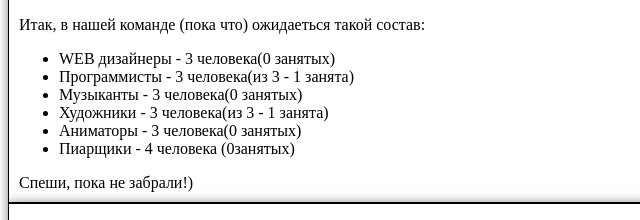
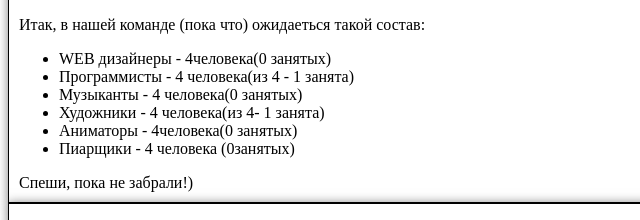
Before and after one commit to cat-team227/cat-team227.github.io, a plain HTML site: page index.html in a window 1280 px wide. Shown: the part 936-1156 px from the top of the page, 0-640 px from the left. Drawn offline with Linux system fonts and the light colour scheme.

Commit message:
First commit v1.1

```diff
--- a/index.html
+++ b/index.html
@@ -109,11 +109,11 @@ color: black;
             Итак, в нашей команде (пока что) ожидаеться такой состав:
             <nav>
                 <ul>
-                    <li>WEB дизайнеры - 3 человека(0 занятых)</li>
-                    <li>Программисты - 3 человека(из 3 - 1 занята)</li>
-                    <li>Музыканты - 3 человека(0 занятых)</li>
-                    <li>Художники - 3 человека(из 3 - 1 занята)</li>
-                    <li>Аниматоры - 3 человека(0 занятых)</li>
+                    <li>WEB дизайнеры - 4человека(0 занятых)</li>
+                    <li>Программисты - 4 человека(из 4 - 1 занята)</li>
+                    <li>Музыканты - 4 человека(0 занятых)</li>
+                    <li>Художники - 4 человека(из 4- 1 занята)</li>
+                    <li>Аниматоры - 4человека(0 занятых)</li>
                     <li>Пиарщики - 4 человека (0занятых)</li>
                 </ul>
             </nav>
```
